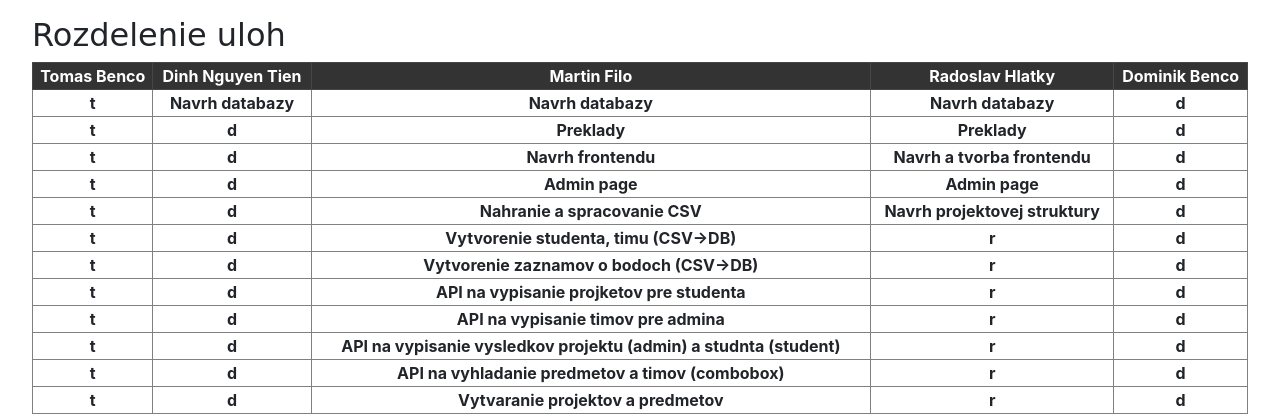
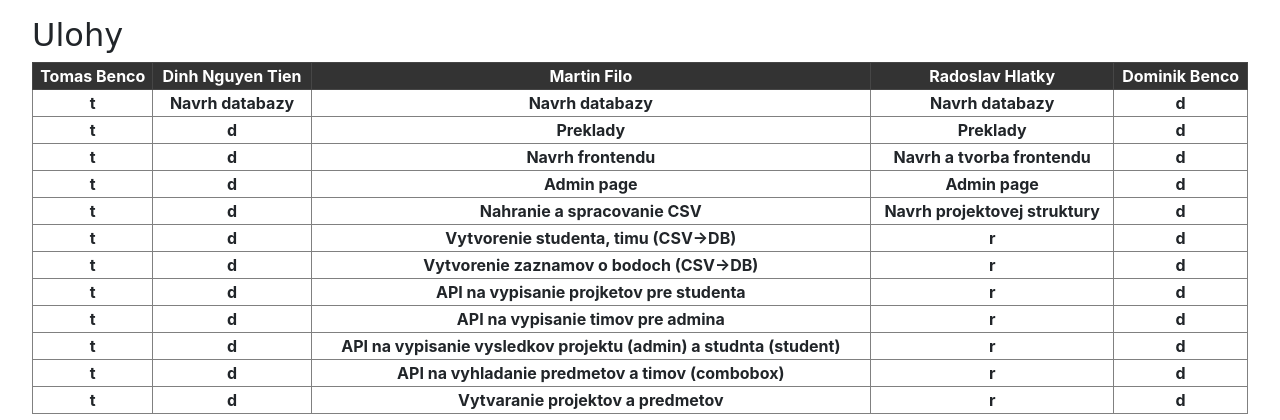
Before and after one commit to Chiff/webtech-2019, a PHP site: page /info/index.php in a window 1280 px wide. Shown: the part 92-512 px from the top of the page. Run offline with PHP 8.4, Linux system fonts and the light colour scheme; the visitor is signed in with stand-in values (Sample User, id 1); some web fonts are replaced.

Commit message:
rozdelenie uloh

```diff
--- a/assets/resources/en.json
+++ b/assets/resources/en.json
@@ -1,5 +1,6 @@
 {
   "Ahoj": "Hello",
+  "Ulohy": "Tasks",
   "neprelozene": "",
   "Vytvorenie noveho": "Create new",
   "Vytvorenie noveho projektu": "Create new project",
--- a/public/info/index.php
+++ b/public/info/index.php
@@ -4,14 +4,14 @@ require_once('../../src/helpers.php');
 
 <!DOCTYPE html>
 <head>
-    <title data-translate>Rozdelenie uloh</title>
+    <title data-translate>Ulohy</title>
     <?php include('../head.php'); ?>
     <?php echo "<script src='comboBoxForResult.js' type='module'></script>"; // lebo php ¯\_(ツ)_/¯ ?>
 </head>
 <body>
 <?php include('../nav.php'); ?>
 <div class="page-wrapper">
-    <h2>Rozdelenie uloh</h2>
+    <h2 data-translate>Ulohy</h2>
 
     <table border="1">
         <thead>
```
